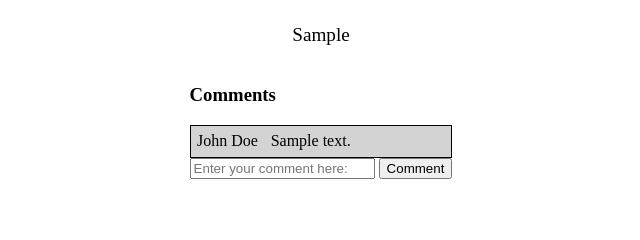
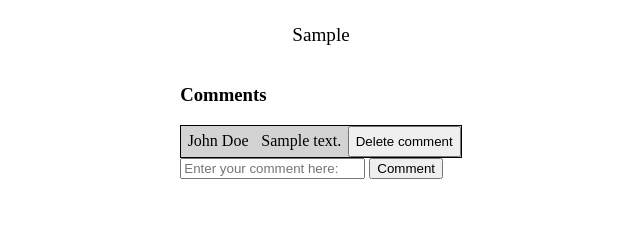
Before and after one commit to Farid-Karimli/Photoshare, a Flask app: page /album/1/photo/1 in a window 1280 px wide. Shown: the part 366-606 px from the top of the page, without its empty margins (319-959 px from the left). Run offline with Flask 2, Linux system fonts and the light colour scheme; a user stored in the database is signed in; data comes from the database, SQL or seed files in the repository; tables that the repository leaves empty hold one stand-in row (values such as "Sample post").

Commit message:
Did some styling, added comment deletion

```diff
--- a/app.py
+++ b/app.py
@@ -173,7 +173,7 @@ def getUserFriends(uid):
 
 def getPhotoComments(photo_id):
 	cursor = conn.cursor()
-	cursor.execute(f'''SELECT firstname,lastname,text,owner_id
+	cursor.execute(f'''SELECT firstname,lastname,text,owner_id,comment_id
 						FROM photoshare.Users U
 						CROSS JOIN photoshare.Comments C
 						ON U.user_id = C.owner_id
@@ -375,9 +375,19 @@ def photo(album_id,photo_id):
 	if request.method=="POST":
 		uid = getUserIdFromEmail(flask_login.current_user.id)
 		comment = request.form.get('comment')
-		todays_date = str(datetime.date.today())
-		cursor.execute('''INSERT INTO Comments (text, date_created, picture_id,owner_id) VALUES (%s, %s, %s, %s)''' ,(comment,todays_date, photo_id,uid))
-		conn.commit()
+		to_delete = request.form.get('delete')
+		print(f'comment: {comment}')
+		print(f'to_delete: {to_delete}')
+		if comment:
+			print('Adding a comment')
+			todays_date = str(datetime.date.today())
+			cursor.execute('''INSERT INTO Comments (text, date_created, picture_id,owner_id) VALUES (%s, %s, %s, %s)''' ,(comment,todays_date, photo_id,uid))
+			conn.commit()
+		elif to_delete:
+			print('deleting a comment')
+			cursor.execute(f'''DELETE FROM Comments WHERE comment_id={to_delete}''')
+			conn.commit()
+
 		return render_template('photo.html', data=data, album_id=album_id, photo_id=photo_id, base64=base64,comments=getPhotoComments(photo_id))
 
 
--- a/templates/photo.html
+++ b/templates/photo.html
@@ -61,14 +61,17 @@
                      <div class="comment">
                         <p>{{ comment[0] }} {{ comment[1] }}</p>
                         <p>{{ comment[2] }}</p>
+                         <button form="comment-form" name="delete" type="submit" value="{{ comment[4] }}">Delete comment</button>
+
                      </div>
                  {% endfor %}
             </div>
         {% endif %}
 
-        <form action="/album/{{ album_id }}/photo/{{ photo_id }}" method="post">
+        <form action="/album/{{ album_id }}/photo/{{ photo_id }}" method="post" id="comment-form">
             <label>
                 <input type="text" name="comment" value="" placeholder="Enter your comment here: "/>
+
             </label>
             <input type="submit" value="Comment"/>
         </form>
```
Also changed, not shown: templates/albums.html (+11 -1 lines).
